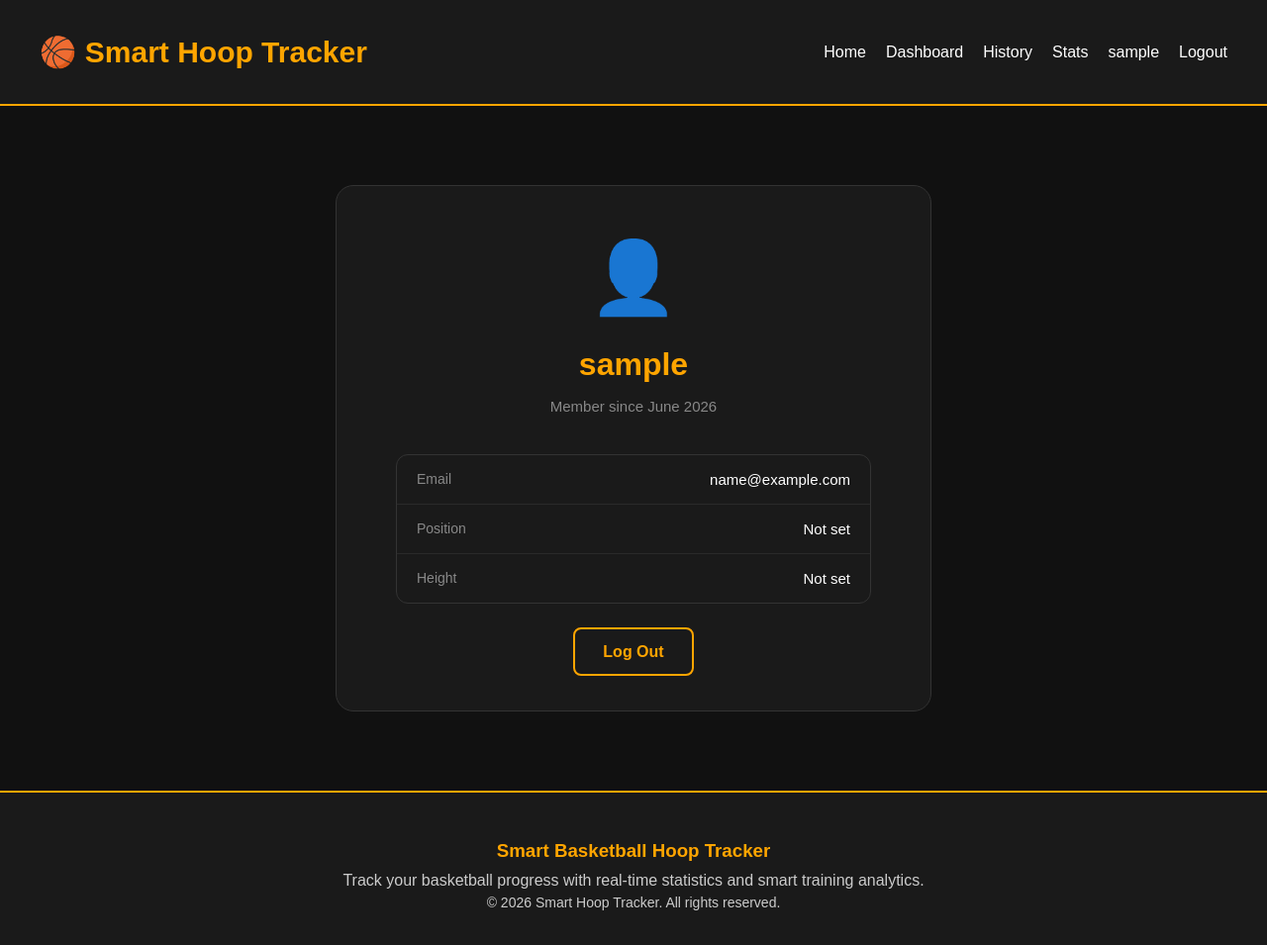
After one commit to BojidarTsankov/smart-basketball-hoop-tracker, a Django app: page /profile/ in a window 1280 px wide. The commit adds this page. Shown: the whole page at 99% size. Run offline with Django 5.2, Linux system fonts and the light colour scheme; the visitor is signed in with stand-in values (Sample User, id 1); data comes from the database, SQL or seed files in the repository.

Commit message:
Add profile page

```diff
--- a/web_app/apps/users/admin.py
+++ b/web_app/apps/users/admin.py
@@ -3,4 +3,7 @@ from .models import PlayerProfile
 
 # Register your models here.
 
-admin.site.register(PlayerProfile)
+
+@admin.register(PlayerProfile)
+class PlayerProfileAdmin(admin.ModelAdmin):
+    list_display = ['user', 'favorite_position', 'height']
--- a/web_app/apps/users/models.py
+++ b/web_app/apps/users/models.py
@@ -10,8 +10,5 @@ class PlayerProfile(models.Model):
     favorite_position = models.CharField(max_length=20, blank=True)
     height = models.FloatField(null=True, blank=True)
 
-    total_made_shots = models.IntegerField(default=0)
-    total_attempts = models.IntegerField(default=0)
-
     def __str__(self):
         return self.user.username
--- a/web_app/apps/users/urls.py
+++ b/web_app/apps/users/urls.py
@@ -5,4 +5,5 @@ urlpatterns = [
     path('register/', views.register_view, name='register'),
     path('login/', views.login_view, name='login'),
     path('logout/', views.logout_view, name='logout'),
+    path('profile/', views.profile_view, name='profile'),
 ]
--- a/web_app/apps/users/views.py
+++ b/web_app/apps/users/views.py
@@ -1,7 +1,9 @@
 from django.shortcuts import render, redirect
 from django.contrib.auth.forms import AuthenticationForm
 from django.contrib.auth import login, logout, authenticate
+from django.contrib.auth.decorators import login_required
 from .forms import CustomRegistrationForm
+from .models import PlayerProfile
 
 # Create your views here.
 
@@ -46,3 +48,12 @@ def logout_view(request):
     logout(request)
 
     return redirect('home')
+
+
+@login_required
+def profile_view(request):
+    profile, created = PlayerProfile.objects.get_or_create(user=request.user)
+
+    return render(request, 'users/profile.html', {
+        'profile': profile
+    })
--- a/web_app/static/css/style.css
+++ b/web_app/static/css/style.css
@@ -696,3 +696,76 @@ tr:hover {
 
     margin-bottom: 35px;
 }
+
+/* progile page */
+
+.profile-page {
+    display: flex;
+    justify-content: center;
+    align-items: center;
+    padding: 80px 20px;
+}
+
+.profile-card {
+    background-color: #1a1a1a;
+    border: 1px solid #333;
+    border-radius: 18px;
+    padding: 50px 60px;
+    text-align: center;
+    width: 100%;
+    max-width: 480px;
+}
+
+.profile-avatar {
+    font-size: 72px;
+    margin-bottom: 20px;
+}
+
+.profile-card h1 {
+    color: orange;
+    font-size: 32px;
+    margin-bottom: 8px;
+}
+
+.profile-joined {
+    color: #888;
+    font-size: 15px;
+    margin-bottom: 40px;
+}
+
+.profile-fields {
+    display: flex;
+    flex-direction: column;
+    gap: 0;
+    margin-bottom: 40px;
+    text-align: left;
+    border: 1px solid #333;
+    border-radius: 12px;
+    overflow: hidden;
+}
+
+.profile-field {
+    display: flex;
+    justify-content: space-between;
+    align-items: center;
+    padding: 16px 20px;
+    border-bottom: 1px solid #2a2a2a;
+}
+
+.profile-field:last-child {
+    border-bottom: none;
+}
+
+.field-label {
+    color: #888;
+    font-size: 14px;
+}
+
+.field-value {
+    color: white;
+    font-size: 15px;
+    font-weight: 500;
+    word-break: break-all;
+    text-align: right;
+    max-width: 60%;
+}
--- a/web_app/templates/partials/navbar.html
+++ b/web_app/templates/partials/navbar.html
@@ -13,7 +13,7 @@
         {% if user.is_authenticated %}
 
         <li>
-            <a href="#">
+            <a href="{% url 'profile' %}">
                 {{ user.username }}
             </a>
         </li>
--- /dev/null
+++ b/web_app/templates/users/profile.html
@@ -0,0 +1,45 @@
+{% extends 'base.html' %}
+
+{% block content %}
+
+<section class="profile-page">
+
+    <div class="profile-card">
+
+        <div class="profile-avatar">👤</div>
+
+        <h1>{{ user.username }}</h1>
+        <p class="profile-joined">Member since {{ user.date_joined|date:"F Y" }}</p>
+
+        <div class="profile-fields">
+
+            <div class="profile-field">
+                <span class="field-label">Email</span>
+                <span class="field-value">{{ user.email|default:"Not set" }}</span>
+            </div>
+
+            <div class="profile-field">
+                <span class="field-label">Position</span>
+                <span class="field-value">{{ profile.favorite_position|default:"Not set" }}</span>
+            </div>
+
+            <div class="profile-field">
+                <span class="field-label">Height</span>
+                <span class="field-value">
+                    {% if profile.height %}
+                    {{ profile.height }} cm
+                    {% else %}
+                    Not set
+                    {% endif %}
+                </span>
+            </div>
+
+        </div>
+
+        <a href="{% url 'logout' %}" class="btn btn-secondary">Log Out</a>
+
+    </div>
+
+</section>
+
+{% endblock %}
```
Also changed, not shown: web_app/apps/users/migrations/0002_remove_playerprofile_total_attempts_and_more.py (added).
